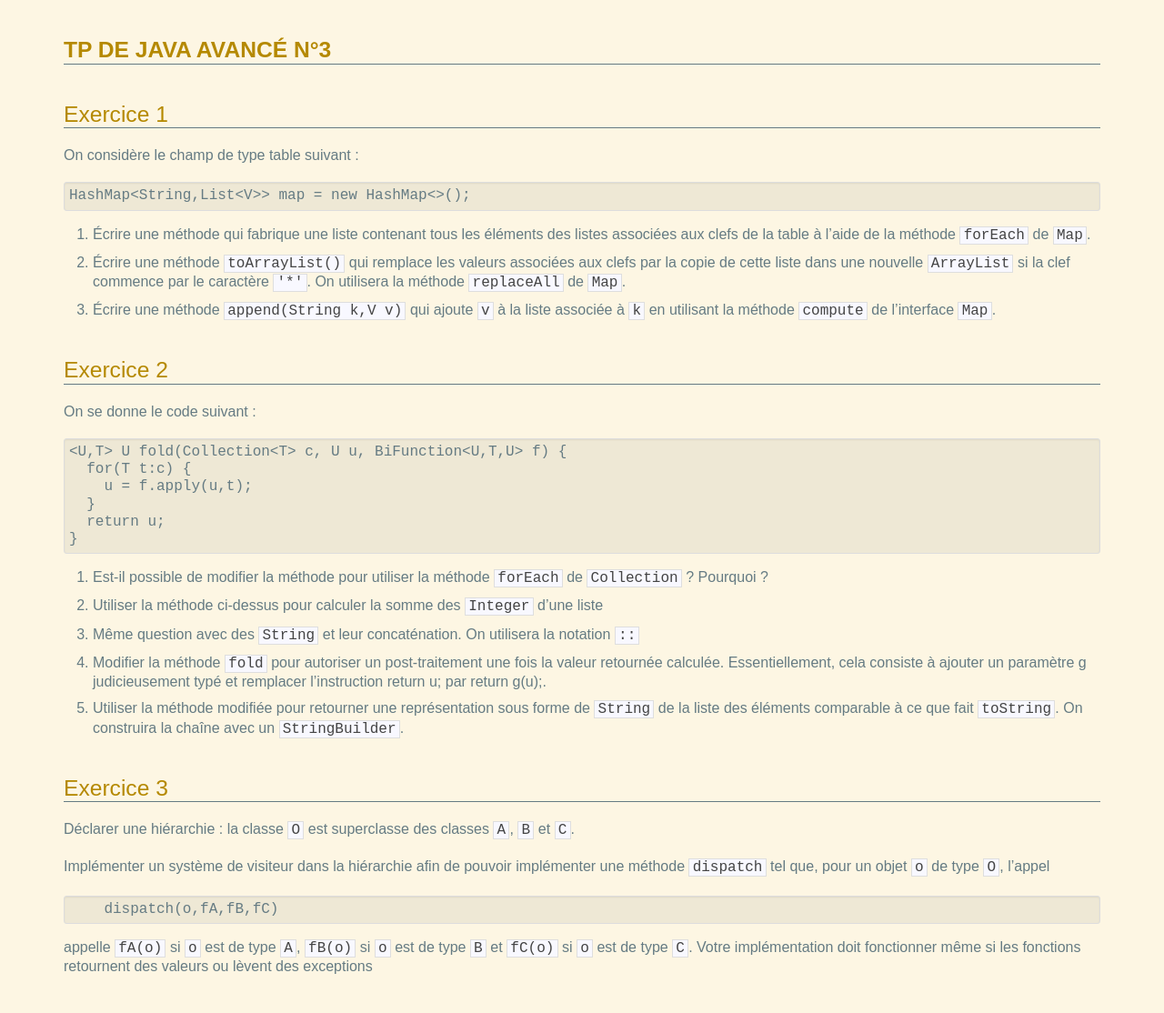
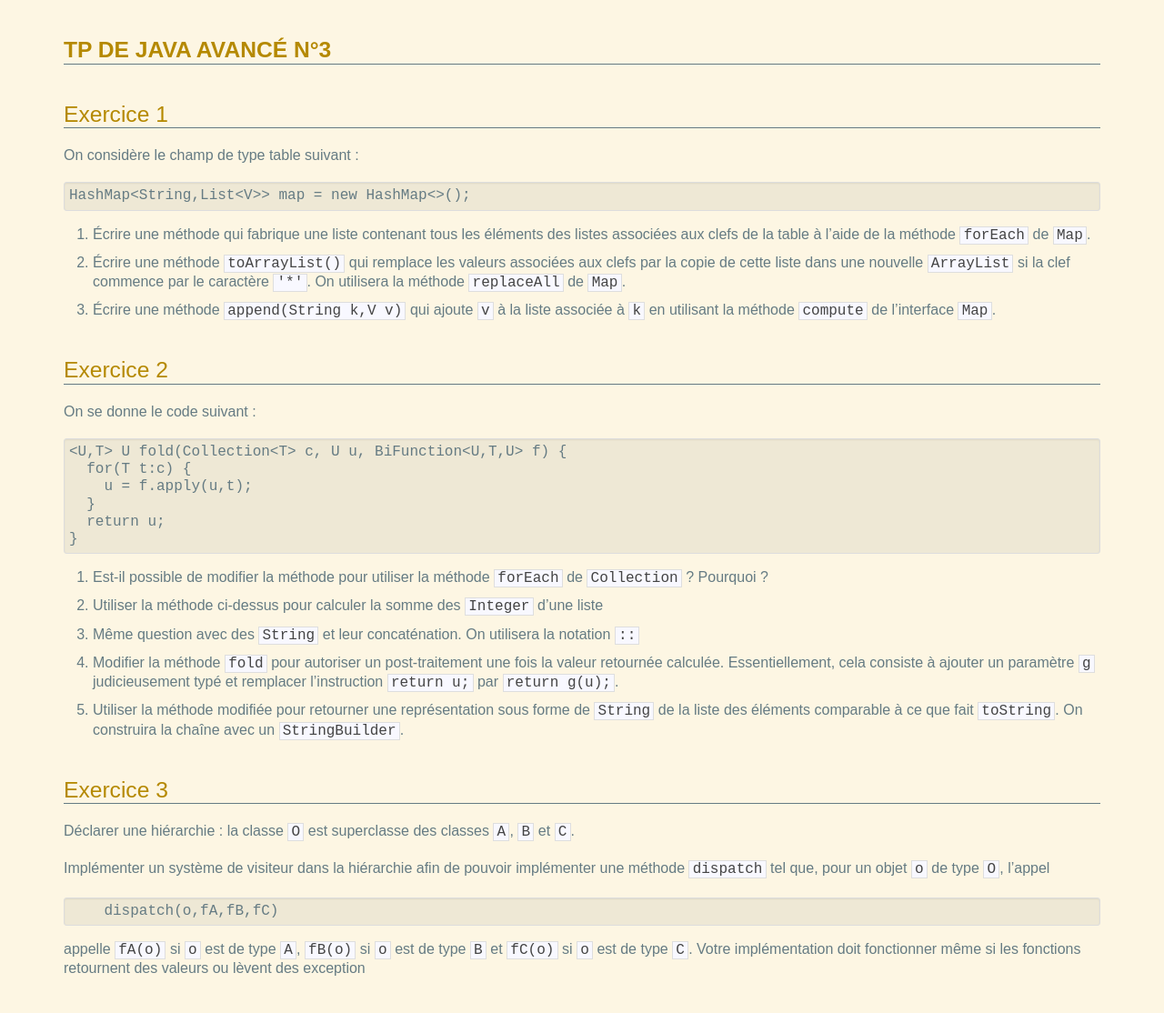
Before and after one commit to lacl-upec/m1javaa, a Jekyll site: the page built from _posts/2015-11-03-TP 3.md, in a window 1280 px wide. Shown: the whole page at 91% size. Built offline with Jekyll 4.4.1, drawn with Linux system fonts in a browser that asks for light colours.

Commit message:
Created :_posts/2015-11-03-TP 3.md

```diff
--- a/_posts/2015-11-03-TP 3.md
+++ b/_posts/2015-11-03-TP 3.md
@@ -27,7 +27,7 @@ On se donne le code suivant :
 1. Est-il possible de modifier la méthode pour utiliser la méthode `forEach` de `Collection` ? Pourquoi ?
 2. Utiliser la méthode ci-dessus pour calculer la somme des `Integer` d'une liste
 3. Même question avec des `String` et leur concaténation. On utilisera la notation `::`
-4. Modifier la méthode `fold` pour autoriser un post-traitement une fois la valeur retournée calculée. Essentiellement, cela consiste à ajouter un paramètre g judicieusement typé et remplacer l'instruction return u; par return g(u);.
+4. Modifier la méthode `fold` pour autoriser un post-traitement une fois la valeur retournée calculée. Essentiellement, cela consiste à ajouter un paramètre `g` judicieusement typé et remplacer l'instruction `return u;` par `return g(u);`.
 5. Utiliser la méthode modifiée pour retourner une représentation sous forme de `String` de la liste des éléments comparable à ce que fait `toString`. On construira la chaîne avec un `StringBuilder`.
 
 
@@ -40,4 +40,4 @@ Implémenter un système de visiteur dans la hiérarchie afin de pouvoir implém
 
         dispatch(o,fA,fB,fC)
 
-appelle `fA(o)` si `o` est de type `A`, `fB(o)` si `o` est de type `B` et `fC(o)` si `o` est de type `C`. Votre implémentation doit fonctionner même si les fonctions retournent des valeurs ou lèvent des exceptions
+appelle `fA(o)` si `o` est de type `A`, `fB(o)` si `o` est de type `B` et `fC(o)` si `o` est de type `C`. Votre implémentation doit fonctionner même si les fonctions retournent des valeurs ou lèvent des exception
```
